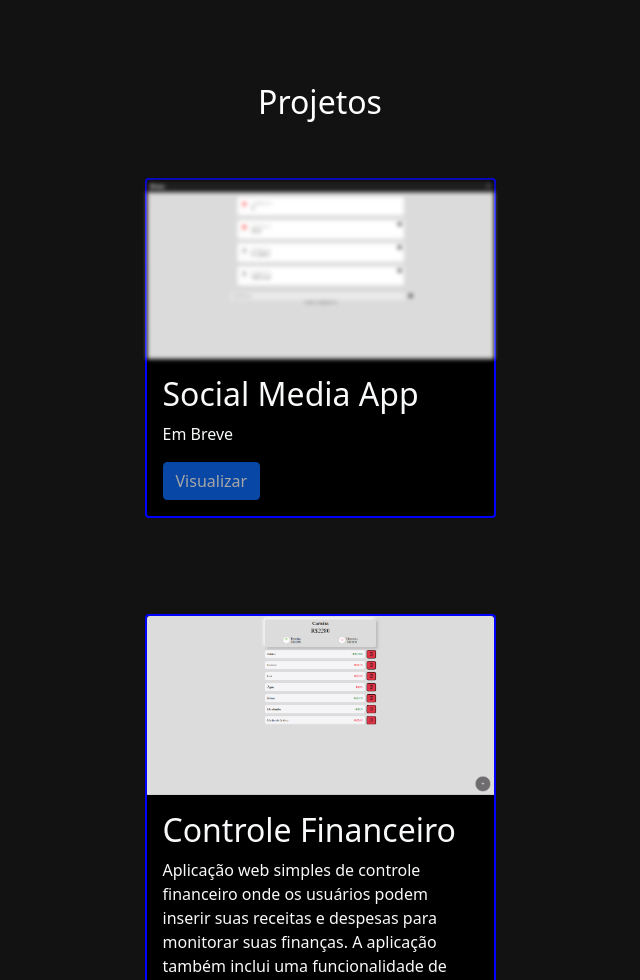
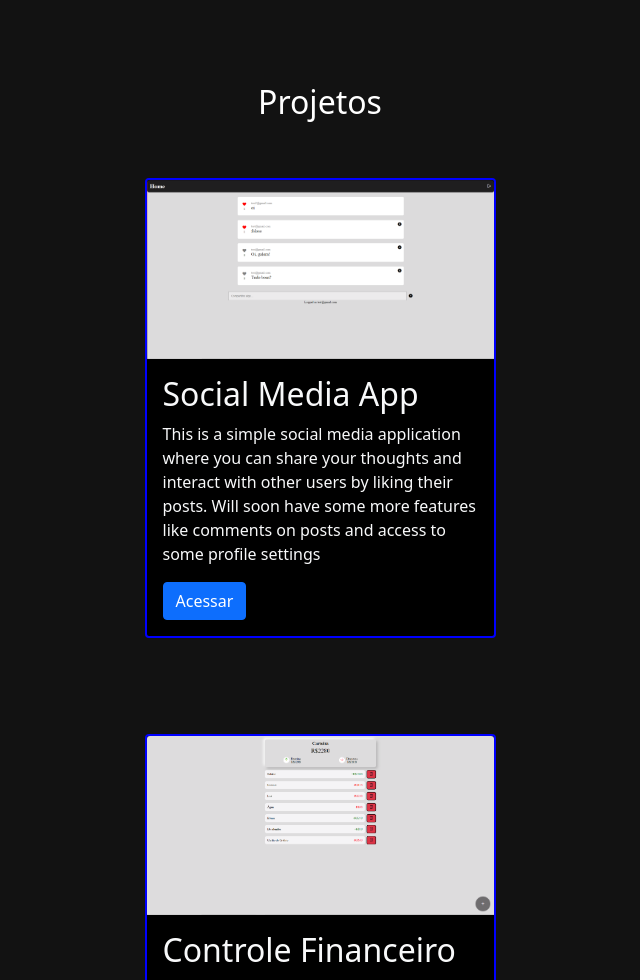
Before and after one commit to PatricioSA/patriciosa.github.io, a plain HTML site: page index.html in a window 1280 px wide. Shown: the part 1635-2615 px from the top of the page, without its empty margins (320-960 px from the left). Drawn offline with nearby package versions, Linux system fonts and the light colour scheme.

Commit message:
novo projeto

```diff
--- a/index.html
+++ b/index.html
@@ -35,8 +35,8 @@
                 profissional na área de desenvolvimento.
             </p>
             <a href="https://www.linkedin.com/in/patrício-samuel/" target="_blank" class="links-contacts">
-                    <img src="img/redes_social/linkedin.png" alt="" width="24px">
-                    Linkedin
+                <img src="img/redes_social/linkedin.png" alt="" width="24px">
+                Linkedin
             </a>
             <a href="https://github.com/PatricioSA" target="_blank" class="links-contacts">
                 <img src="img/redes_social/github.png" alt="" width="24px">
@@ -60,13 +60,15 @@
         <div class="container">
 
             <div class="card my-5 bg-black text-light" style="width: 351px;">
-                <img src="img/projetos/social-media.png" alt="Em Breve" class="card-img-top" style="filter: blur(2px);">
+                <img src="img/projetos/social-media.png" alt="Em Breve" class="card-img-top">
                 <div class="card-body">
                     <h2 class="card-title">Social Media App</h2>
                     <p class="card-text">
-                        Em Breve
+                        This is a simple social media application where you can share your thoughts and interact with
+                        other users by liking their posts.
+                        Will soon have some more features like comments on posts and access to some profile settings
                     </p>
-                    <button href="" class="btn btn-primary" disabled>Visualizar</button>
+                    <a href="https://social-app-livid-one.vercel.app/" class="btn btn-primary">Acessar</a>
                 </div>
             </div>
 
@@ -75,7 +77,8 @@
                 <div class="card-body">
                     <h2 class="card-title">Controle Financeiro</h2>
                     <p class="card-text">
-                        Aplicação web simples de controle financeiro onde os usuários podem inserir suas receitas e despesas para monitorar suas finanças.
+                        Aplicação web simples de controle financeiro onde os usuários podem inserir suas receitas e
+                        despesas para monitorar suas finanças.
                         A aplicação também inclui uma funcionalidade de cálculo de saldo, que exibe o saldo atual.
                     </p>
                     <a href="https://patriciosa.github.io/controle-financeiro" class="btn btn-primary">Visualizar</a>
@@ -114,15 +117,18 @@
                 <img src="img/projetos/calculadora_js.png" alt="" class="card-img-top">
                 <div class="card-body">
                     <h2 class="card-title">Calculadora</h2>
-                    <p class="card-text">Calculadora simples desenvolvida através do curso de Javascript da OneBitCode.</p>
+                    <p class="card-text">Calculadora simples desenvolvida através do curso de Javascript da OneBitCode.
+                    </p>
                     <a href="https://patriciosa.github.io/calculadora-js" class="btn btn-primary">Visualizar</a>
                 </div>
             </div>
     </section>
 
     <footer style="background-color: #121212;">
-        <a href="https://www.flaticon.com/br/icones-gratis/github" target="_blank" title="github ícones">Github ícones criados por Pixel perfect - Flaticon</a>
-        <a href="https://www.flaticon.com/br/icones-gratis/linkedin" target="_blank" title="linkedin ícones">Linkedin ícones criados por Freepik - Flaticon</a>
+        <a href="https://www.flaticon.com/br/icones-gratis/github" target="_blank" title="github ícones">Github ícones
+            criados por Pixel perfect - Flaticon</a>
+        <a href="https://www.flaticon.com/br/icones-gratis/linkedin" target="_blank" title="linkedin ícones">Linkedin
+            ícones criados por Freepik - Flaticon</a>
     </footer>
 
 
```
